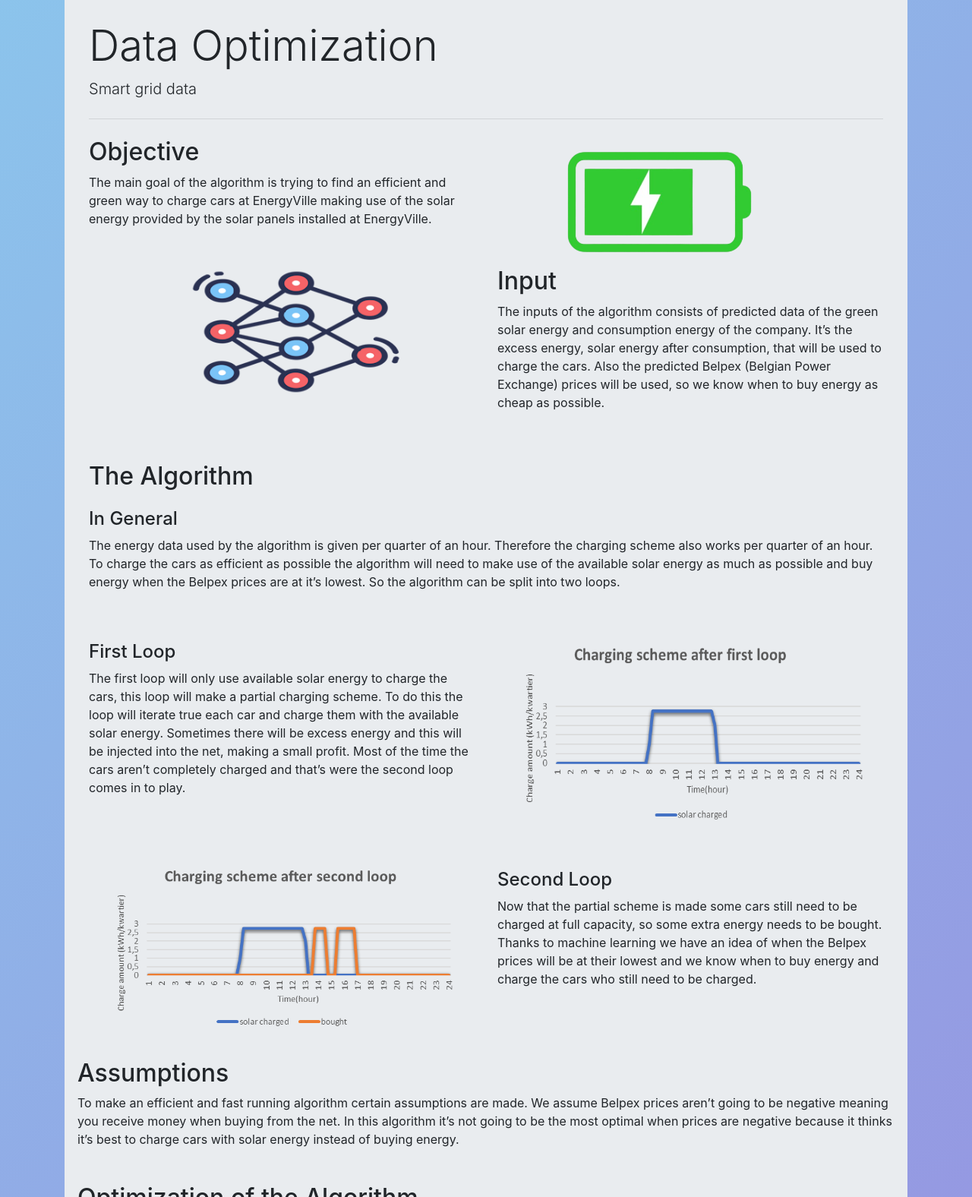
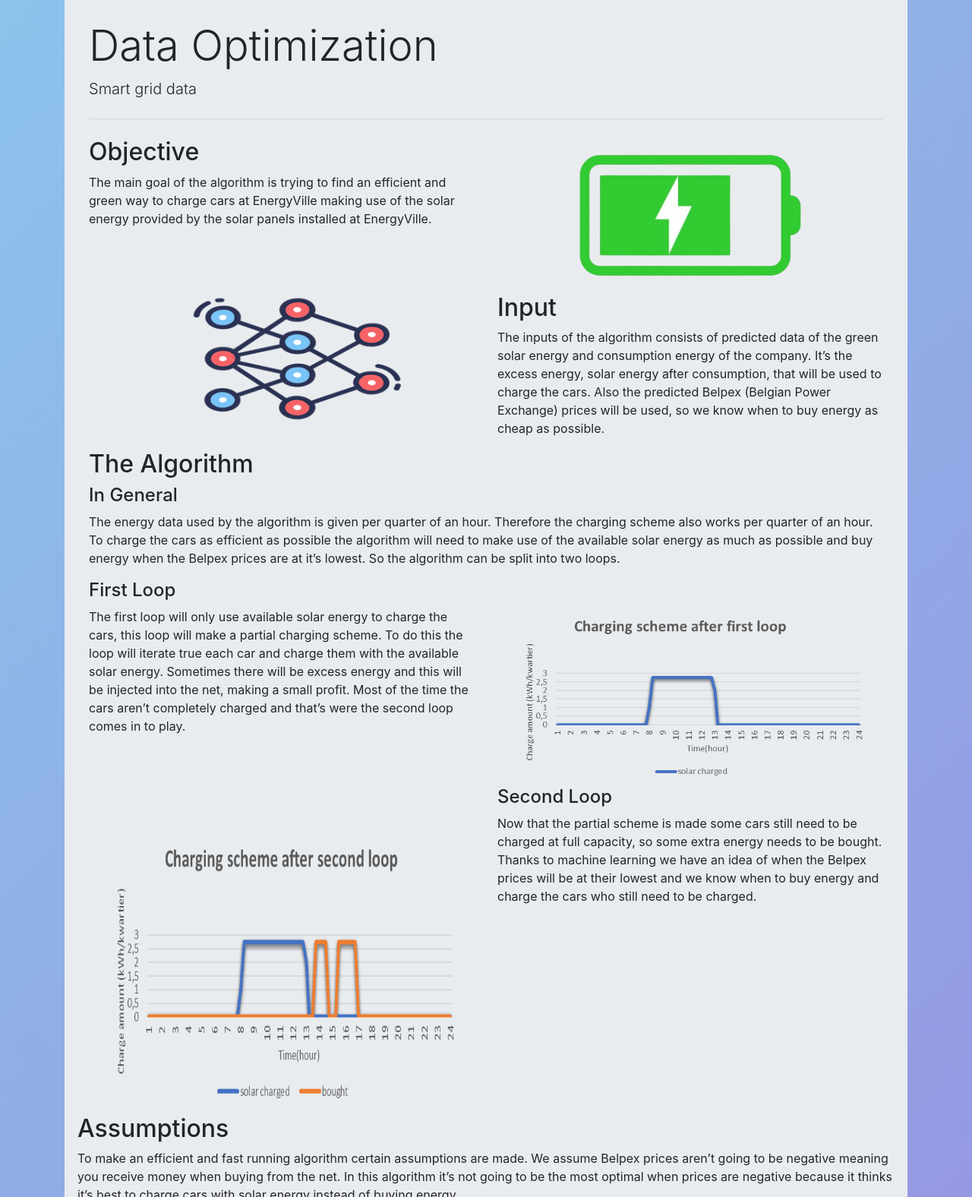
Before and after one commit to Mappy-P/Smart-Grid-Data-UI-2, a Flask app: page /data-optimization in a window 1280 px wide. Shown: the part 149-1725 px from the top of the page at 76% size. Run offline with Flask 3, Linux system fonts and the light colour scheme; some libraries are stand-ins or nearby versions.

Commit message:
dataopt vo gsm

```diff
--- a/website/templates/data_optimization.html
+++ b/website/templates/data_optimization.html
@@ -23,12 +23,12 @@
 
                 </div>
                 <div class = "col nopadding">
-                    <img class="lijst hidden col" src="{{ url_for('static', filename='/imgs/charging (2).png') }}" style="height: 170px; width: auto;align-self: center;"/>
+                    <img class="lijst hidden col" src="{{ url_for('static', filename='/imgs/charging (2).png') }}" style="height: 15,7vh; width: auto;align-self: center;"/>
                 </div>
                 </div>
                <div class = "row">
                 <div class = "col nopadding">
-                    <img class="lijst hidden col" src="{{ url_for('static', filename='/imgs/neural.png') }}" style="height: 170px; width: auto;"/>
+                    <img class="lijst hidden col" src="{{ url_for('static', filename='/imgs/neural.png') }}" style="height: 15,7vh; width: auto;"/>
                 </div>
                 <div class = "col nopadding">
                     <h2>Input</h2>
@@ -43,12 +43,12 @@
                 </div>
                 <div class = "row">
                     <div class = "col nopadding">
-                    <h2 style = "padding-top: 50px">The Algorithm</h2>
+                    <h2 style = "padding-top: 4,63vh">The Algorithm</h2>
                 </div>
             </div>
                 <div class = "row">
                     <div class = "col nopadding">
-                    <h4 style = "padding-top: 15px">In General</h4>
+                    <h4 style = "padding-top: 1,39vh">In General</h4>
                     <p>The energy data used by the algorithm is given per quarter of an hour.
                          Therefore the charging scheme also works per quarter of an hour.
                           To charge the cars as efficient as possible the algorithm will need to make
@@ -59,7 +59,7 @@
 
                 <div class = "row">
                 <div class = "col nopadding">
-                    <h4 style = "padding-top:50px">First Loop</h4>
+                    <h4 style = "padding-top:4,63vh">First Loop</h4>
                     <p>The first loop will only use available solar energy to charge the cars,
                          this loop will make a partial charging scheme.
                           To do this the loop will iterate true each car and charge them with the available solar energy.
@@ -68,16 +68,16 @@
                              that’s were the second loop comes in to play.</p>
                 </div>
                 <div class = "col nopadding">
-                    <img class="lijst hidden col" src="{{ url_for('static', filename='/imgs/loop_1.png') }}" style="height: 300px; width: auto;align-self: center;"/>
+                    <img class="lijst hidden col" src="{{ url_for('static', filename='/imgs/loop_1.png') }}" style="height: 27,78vh; width: auto;align-self: center;"/>
 
                 </div>
                 </div>
                 <div class = "row">
                 <div class = "col nopadding">
-                    <img class="lijst hidden col" src="{{ url_for('static', filename='/imgs/loop_2.png') }}" style="height: 270px; width: auto;align-self: center;"/>
+                    <img class="lijst hidden col" src="{{ url_for('static', filename='/imgs/loop_2.png') }}" style="height: 25vh; width: auto;align-self: center;"/>
                 </div>
                 <div class = "col nopadding">
-                    <h4 style = "padding-top:50px">Second Loop</h4>
+                    <h4 style = "padding-top:4,63vh">Second Loop</h4>
                     <p>Now that the partial scheme is made some cars still need to be charged at full capacity, so some extra energy needs to be bought. Thanks to machine learning we have an idea of when the Belpex prices will be at their lowest and we know when to buy energy and charge the cars who still need to be charged.</p>
                 </div>
 
@@ -85,10 +85,10 @@
 
 
                 <div class = "row">
-                    <h2 style = "padding-top:30px">Assumptions</h2>
+                    <h2 style = "padding-top:2,78vh">Assumptions</h2>
                     <p>To make an efficient and fast running algorithm certain assumptions are made. We assume Belpex prices aren’t going to be negative meaning you receive money when buying from the net. In this algorithm it’s not going to be the most optimal when prices are negative because it thinks it’s best to charge cars with solar energy instead of buying energy.</p>
                 </div>
-                <div style = "padding-top:30px" class = "row">
+                <div style = "padding-top:2,78vh" class = "row">
                     <h2>Optimization of the Algorithm</h2>
                     <p>
                         The algorithm isn't the most most optimal because of certain assumptions to make it run faster and efficient. But still after certain assumptions the algorithm is great aproximation of the most optimal.
```
